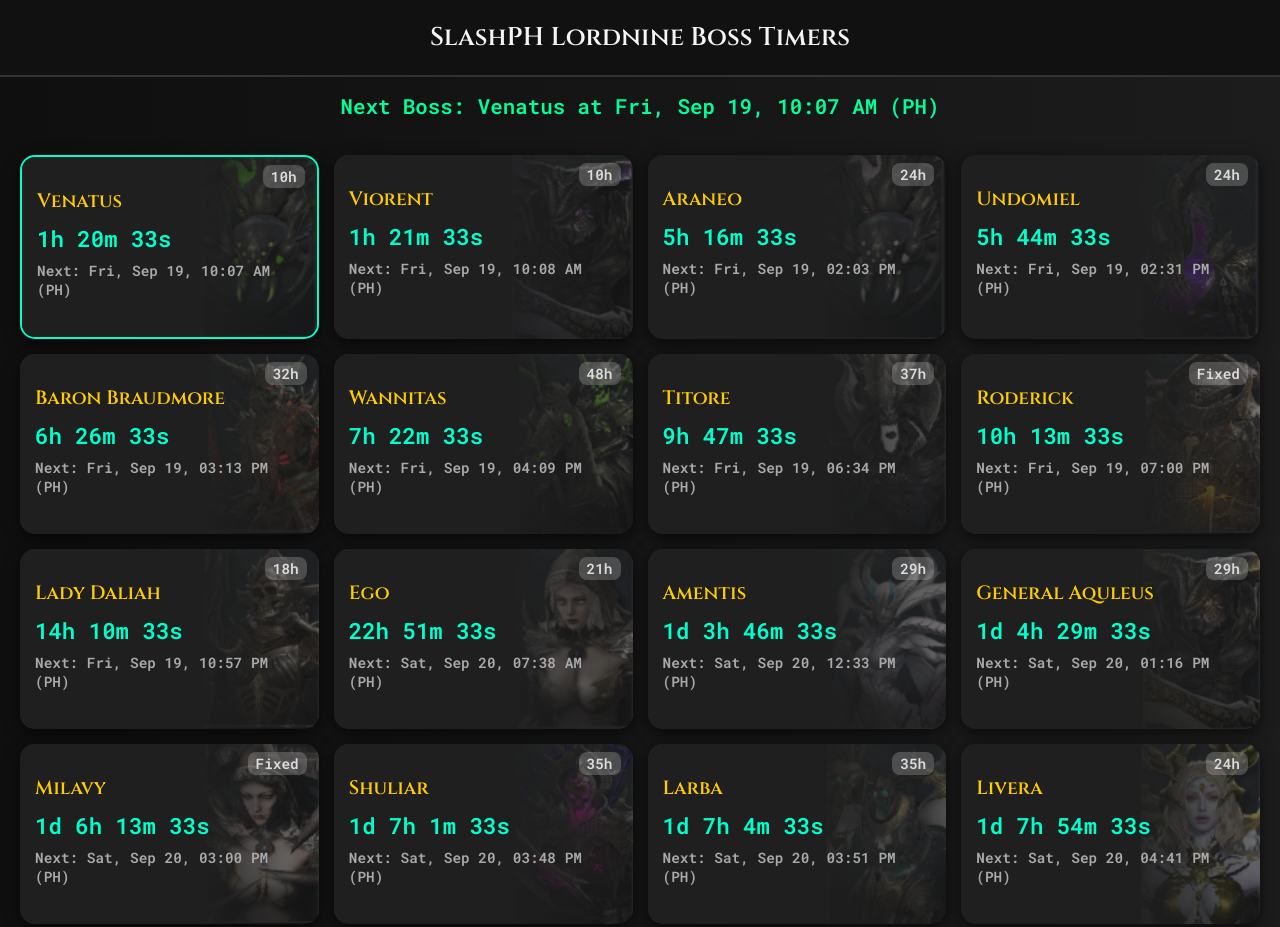
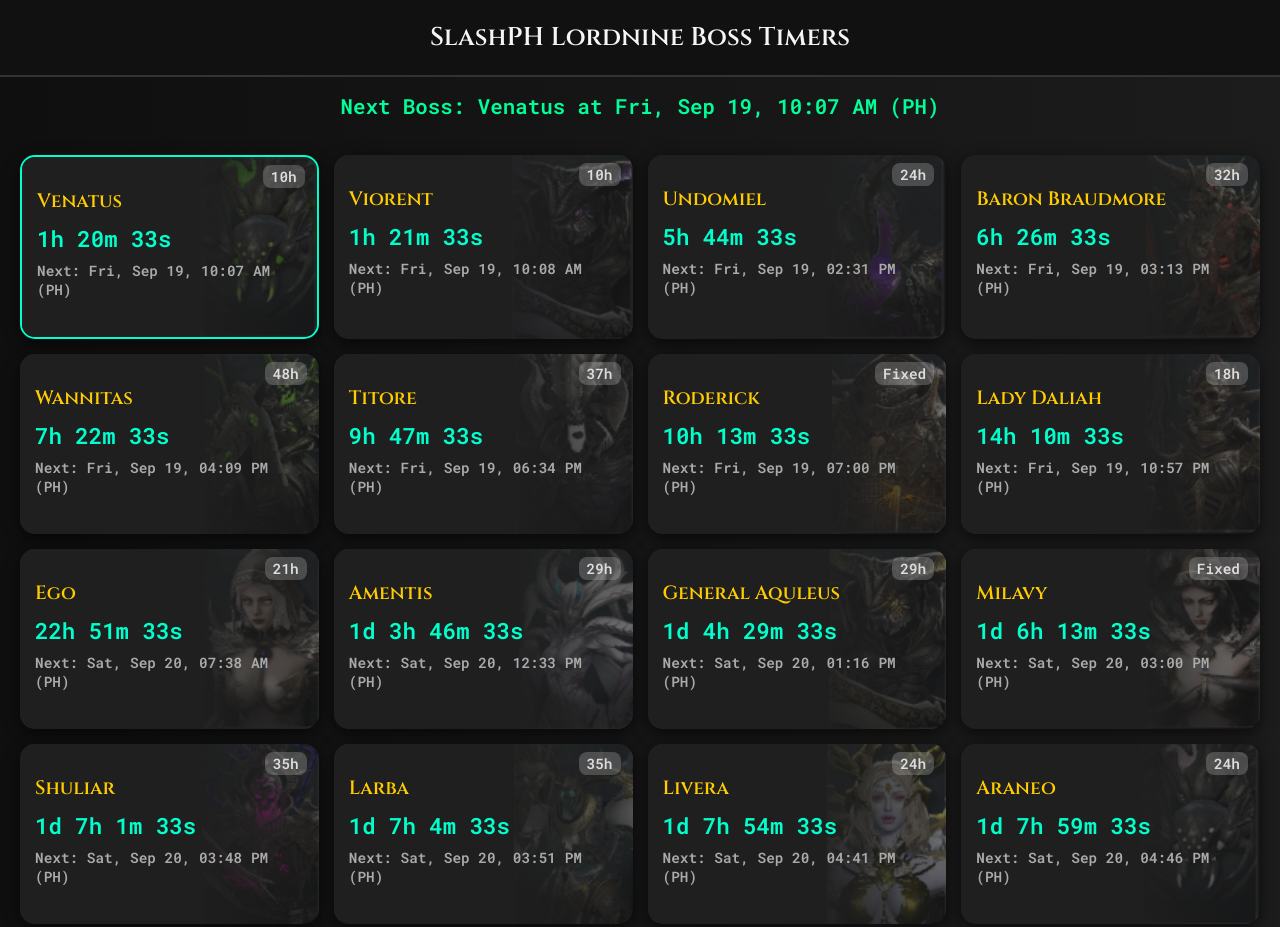
Before and after one commit to ppoykulot-lgtm/SlashPH-Lordnine-Boss-Timer, a plain HTML site: page index.html in a window 1280 px wide. Shown: the top 927 px of the page. Drawn offline with Linux system fonts and the light colour scheme.

Commit message:
Update index.html

```diff
--- a/index.html
+++ b/index.html
@@ -35,7 +35,7 @@
       { name:'Venatus', intervals:[10], lastKilled:'2025-09-16 10:07 PM' },
       { name:'Viorent', intervals:[10], lastKilled:'2025-09-16 10:08 PM' },
       { name:'Ego', intervals:[21], lastKilled:'2025-09-19 10:38 AM' },
-      { name:'Araneo', intervals:[24], lastKilled:'2025-09-16 02:03 PM' },
+      { name:'Araneo', intervals:[24], lastKilled:'2025-09-19 04:46 PM' },
       { name:'Livera', intervals:[24], lastKilled:'2025-09-19 04:41 PM' },
       { name:'General Aquleus', intervals:[29], lastKilled:'2025-09-16 10:16 PM' },
       { name:'Amentis', intervals:[29], lastKilled:'2025-09-04 07:33 PM' },
```
